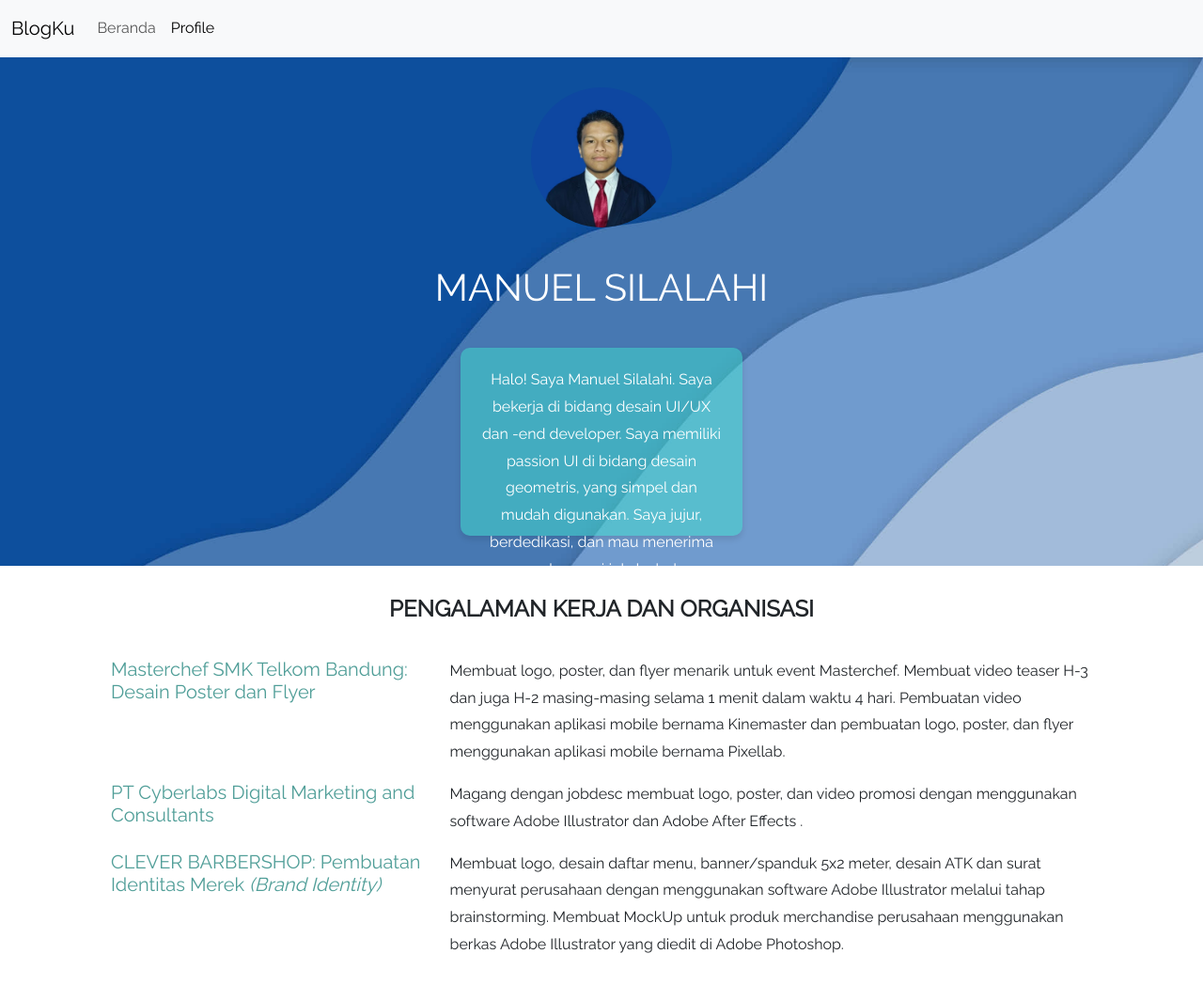
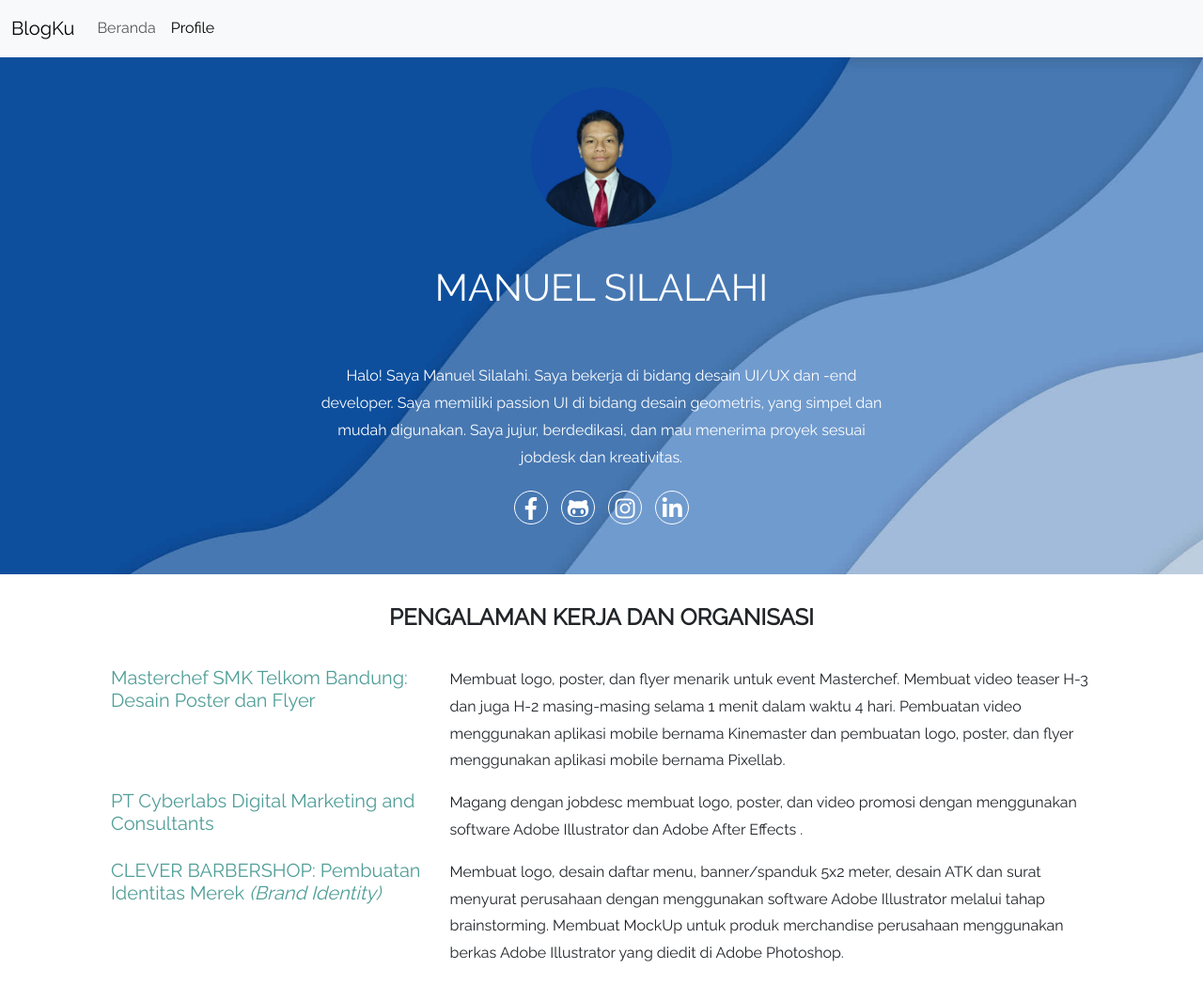
Before and after one commit to manuelapriandi/manuelapriandi.github.io, a plain HTML site: page profile.html in a window 1280 px wide. Shown: the top 1048 px of the page at 94% size. Drawn offline with nearby package versions, Linux system fonts and the light colour scheme.

Commit message:
update file CV-ke3

```diff
--- a/style.css
+++ b/style.css
@@ -42,12 +42,6 @@ header {
 header section {
   margin: 0 auto;
   max-width: 640px;
-  background-color: rgba(64, 224, 208, 0.5);
-  padding: 20px;
-  border-radius: 10px;
-  box-shadow: 0 4px 6px rgba(0, 0, 0, 0.1);
-  width: 300px;
-  height: 200px;
 }
 
 header img {
```
